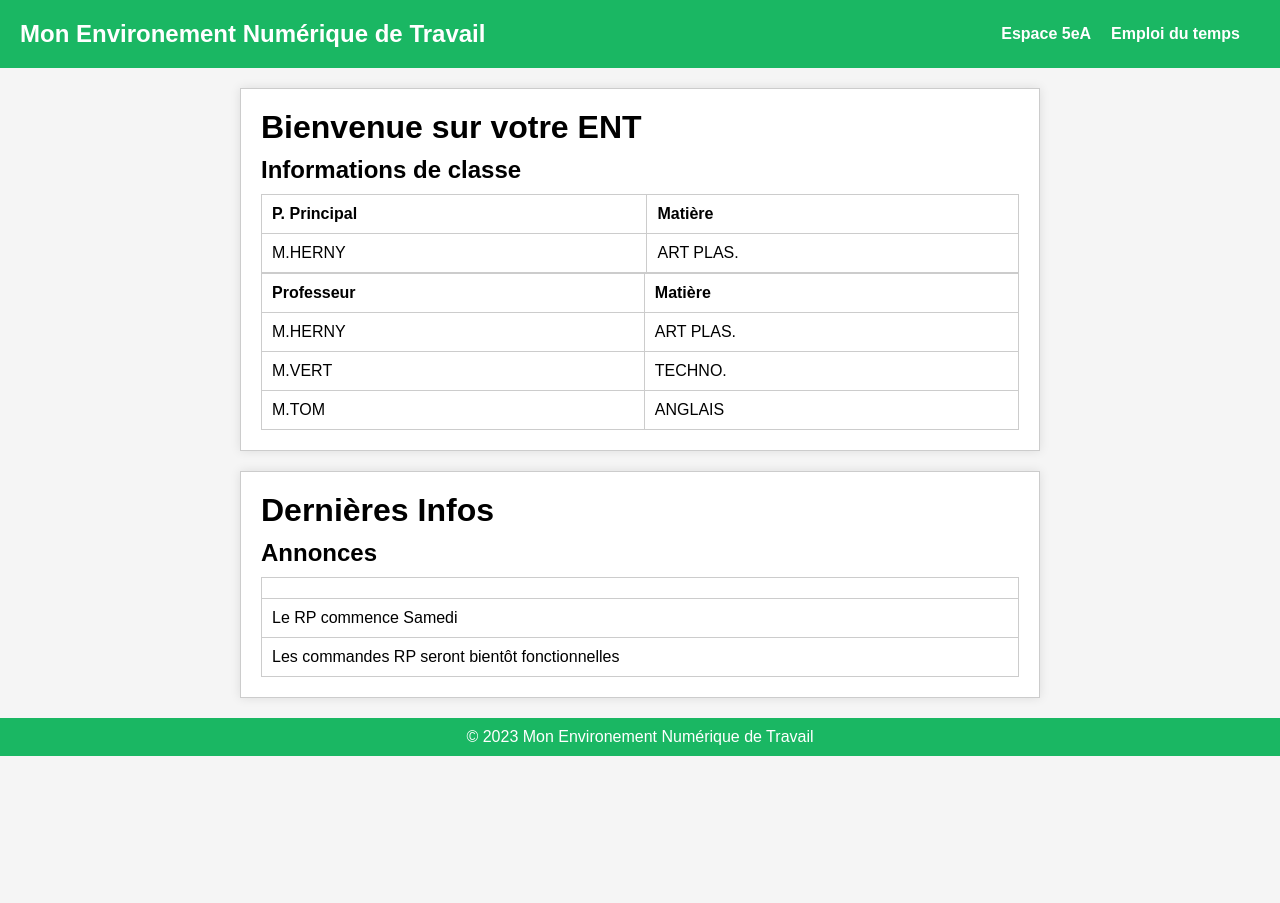
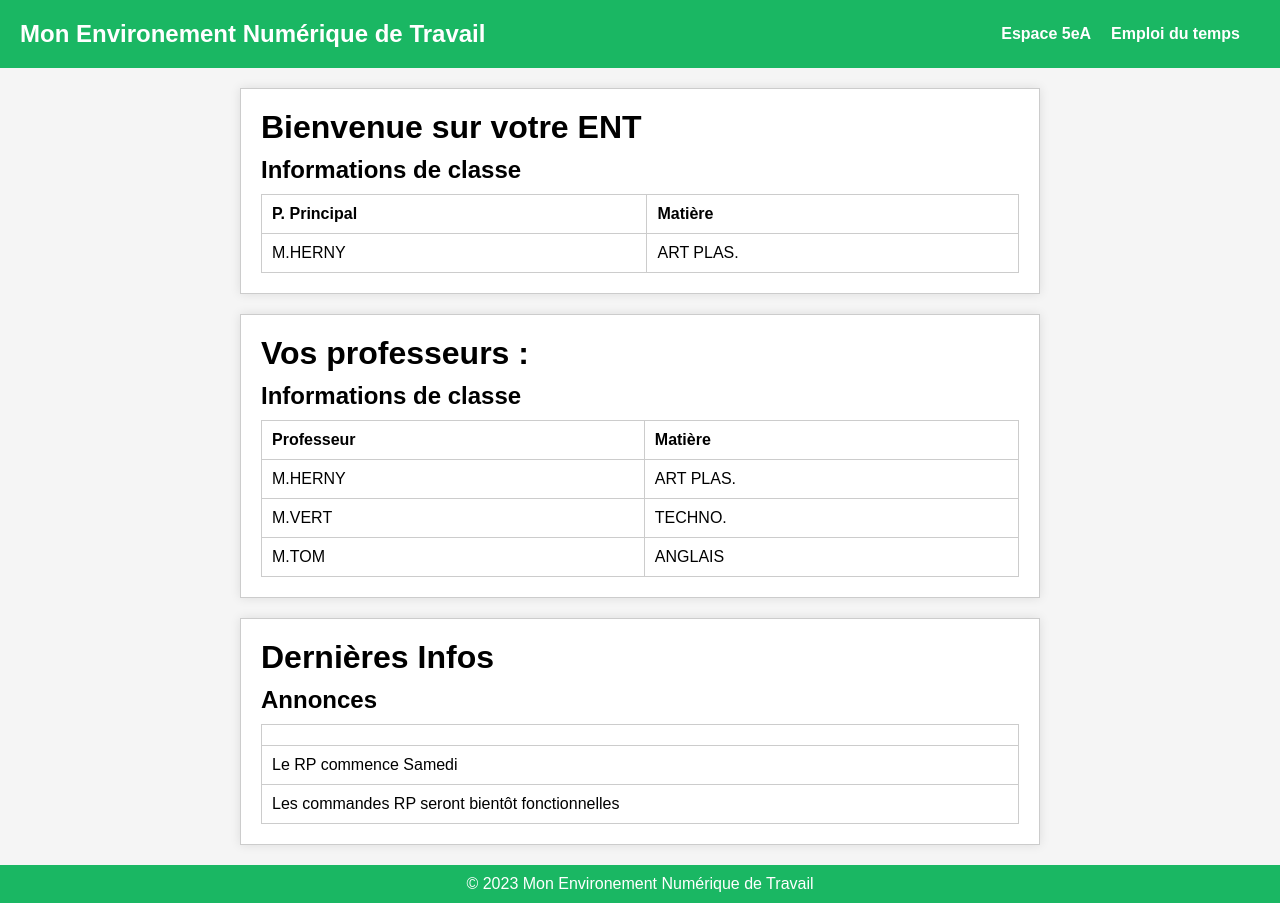
Before and after one commit to XV5647/coli.ent, a plain HTML site: page 5EA.html in a window 1280 px wide. Before the commit the page ends 800 px from the top, so only its background shows below. Drawn offline with Linux system fonts and the light colour scheme.

Commit message:
Update 5EA.html

```diff
--- a/5EA.html
+++ b/5EA.html
@@ -16,7 +16,7 @@
             </ul>
         </nav>
     </header>
-    <main>
+        <main>
         <section class="welcome">
             <h1>Bienvenue sur votre ENT</h1>
         </section>
@@ -36,6 +36,14 @@
                     </tr>
                 </tbody>
             </table>
+        </section>
+    </main>
+    <main>
+        <section class="welcome">
+            <h1>Vos professeurs :</h1>
+        </section>
+        <section class="grades">
+            <h2>Informations de classe</h2>
             <table>
                 <thead>
                     <tr>
```
